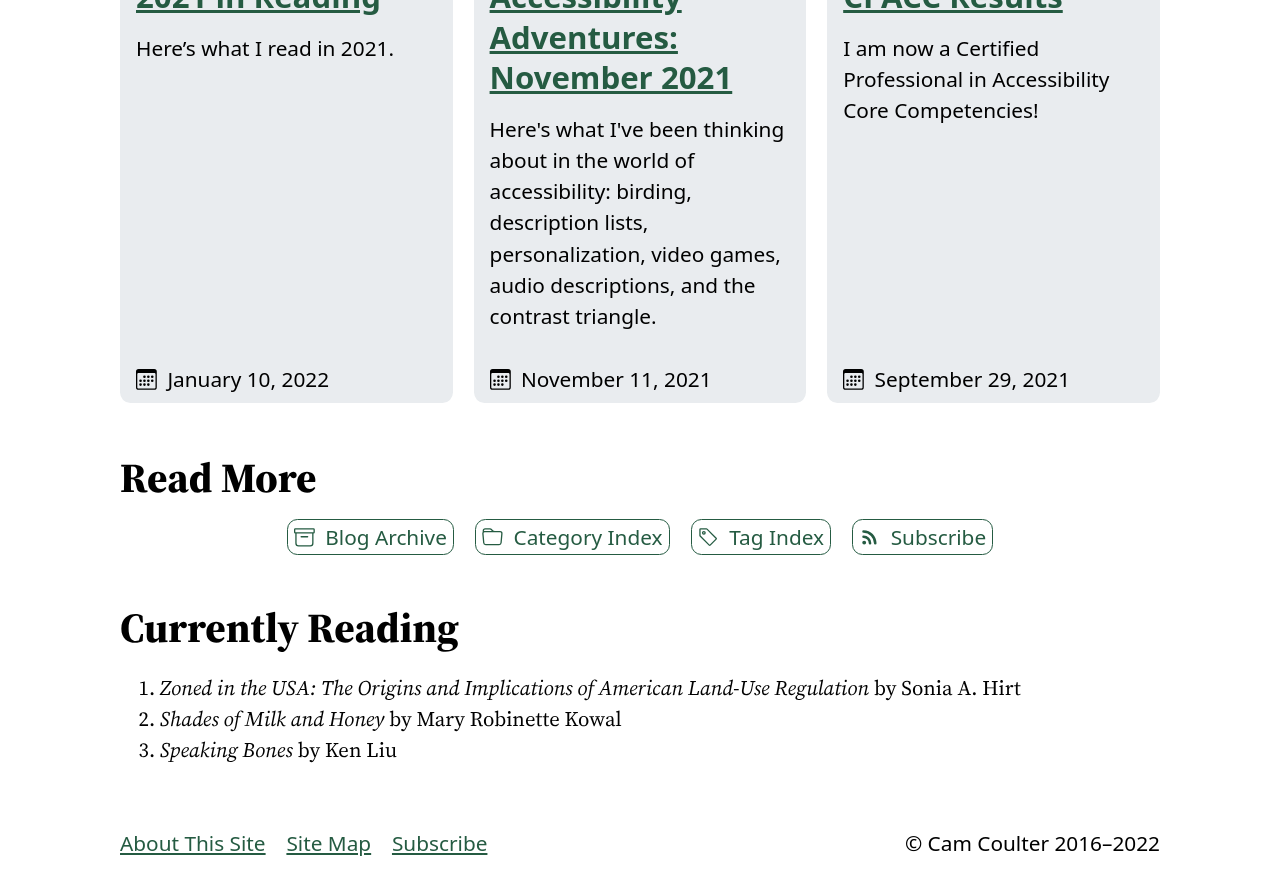
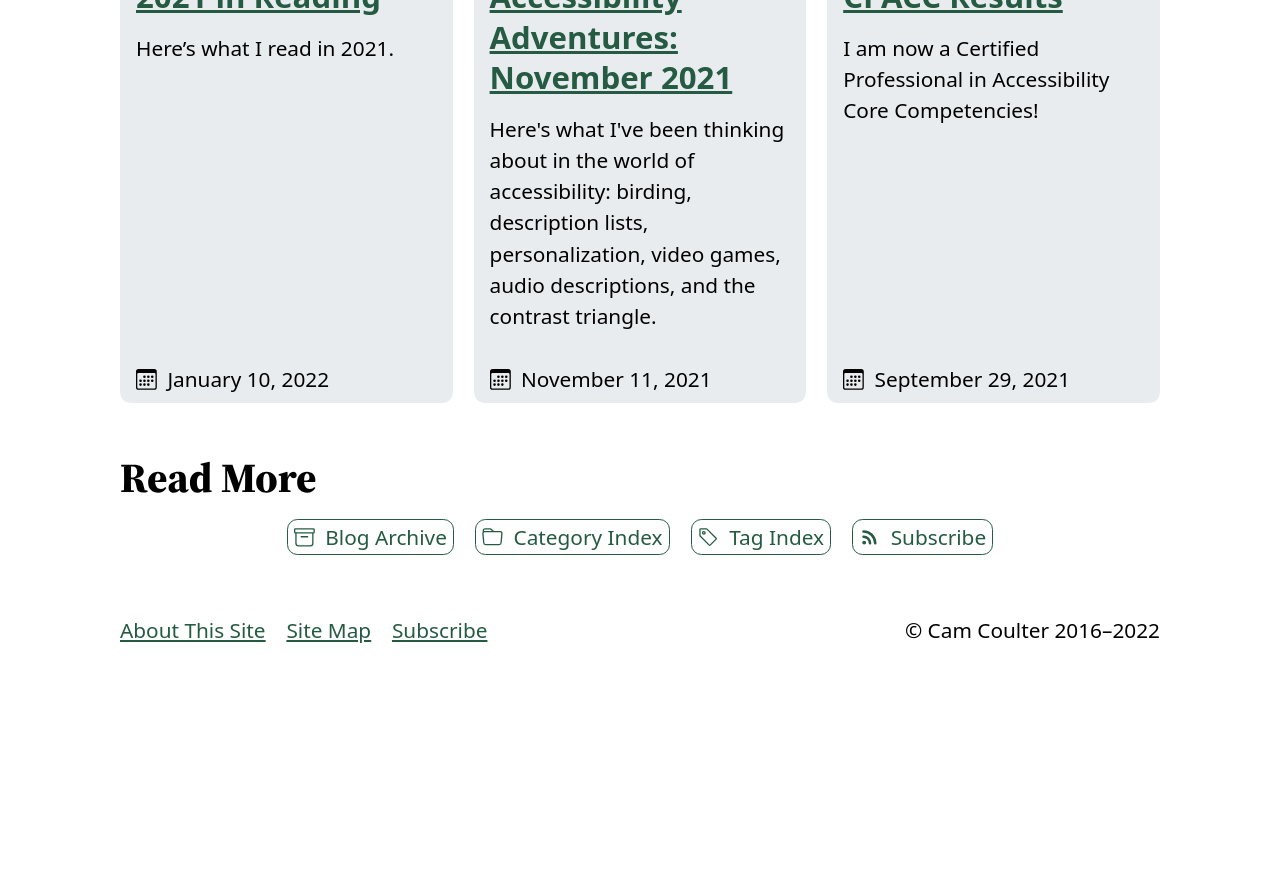
Before and after one commit to cncoulter/camcoulter.com, a Jekyll site: the page built from index.html, in a window 1280 px wide and 900 px high, scrolled down 1548 px. Shown: the top 895 px of the window. Built offline with Jekyll 4.4.1, drawn with Linux system fonts in a browser that asks for light colours; some web fonts are replaced; after the commit the page ends 2236 px from its top, so only the background shows below that.

Commit message:
Remove Currently Reading section from homepage

```diff
--- a/index.html
+++ b/index.html
@@ -49,14 +49,4 @@ sitemap:
 			<li><a href="/Blog/Subscribe/" class="link-turncoat">{% include SVGs/rss.svg %}Subscribe</a></li>
 		</ul>
 	</section>
-
-	<section>
-		<h2>Currently Reading</h2>
-		<ol>
-			<li><cite>Zoned in the USA: The Origins and Implications of American Land-Use Regulation</cite> by Sonia A. Hirt</li>
-			<li><cite>Shades of Milk and Honey</cite> by Mary Robinette Kowal</li>
-			<li><cite>Speaking Bones</cite> by Ken Liu</li>
-		</ol>
-	</section>
-
 </aside>
```
